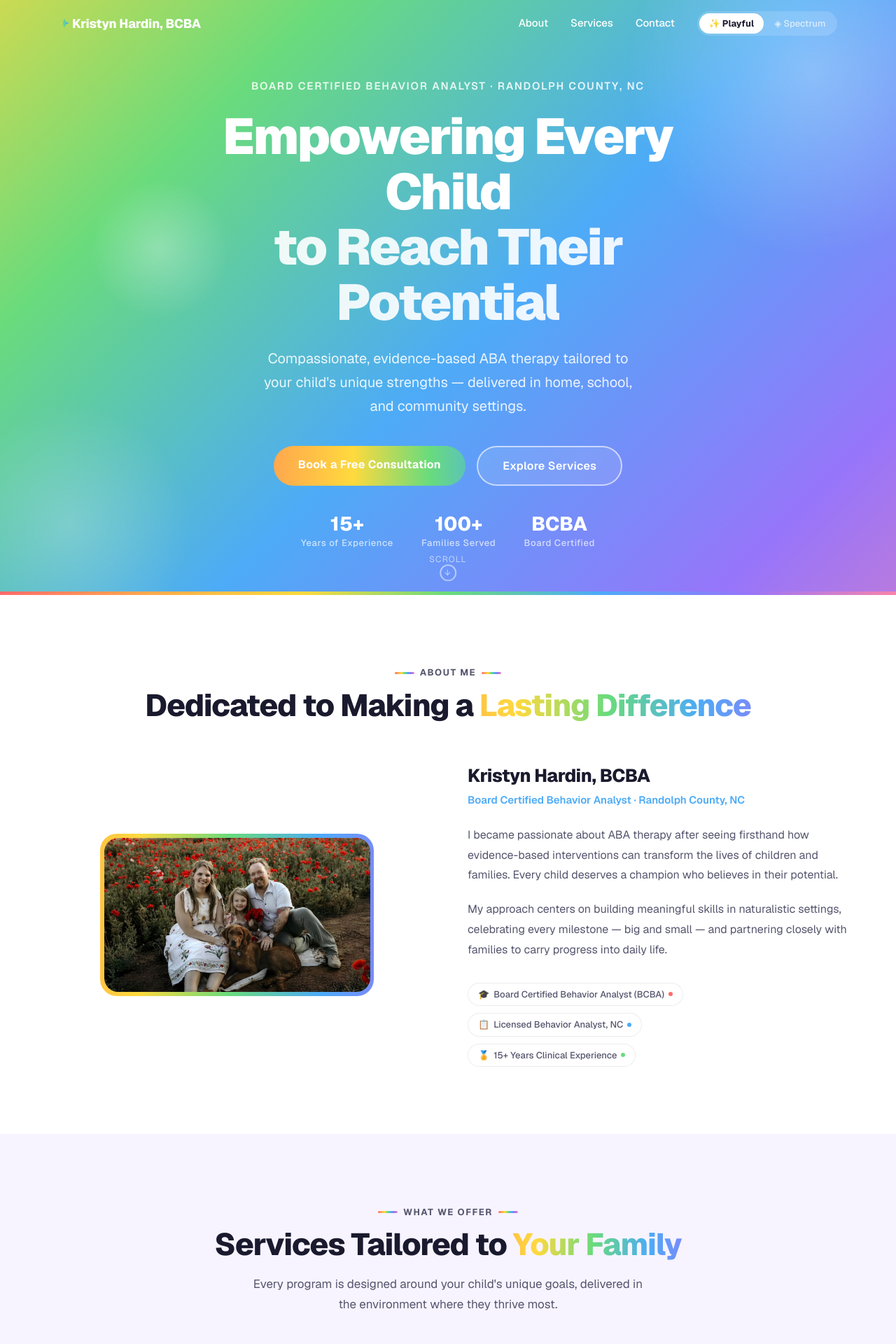
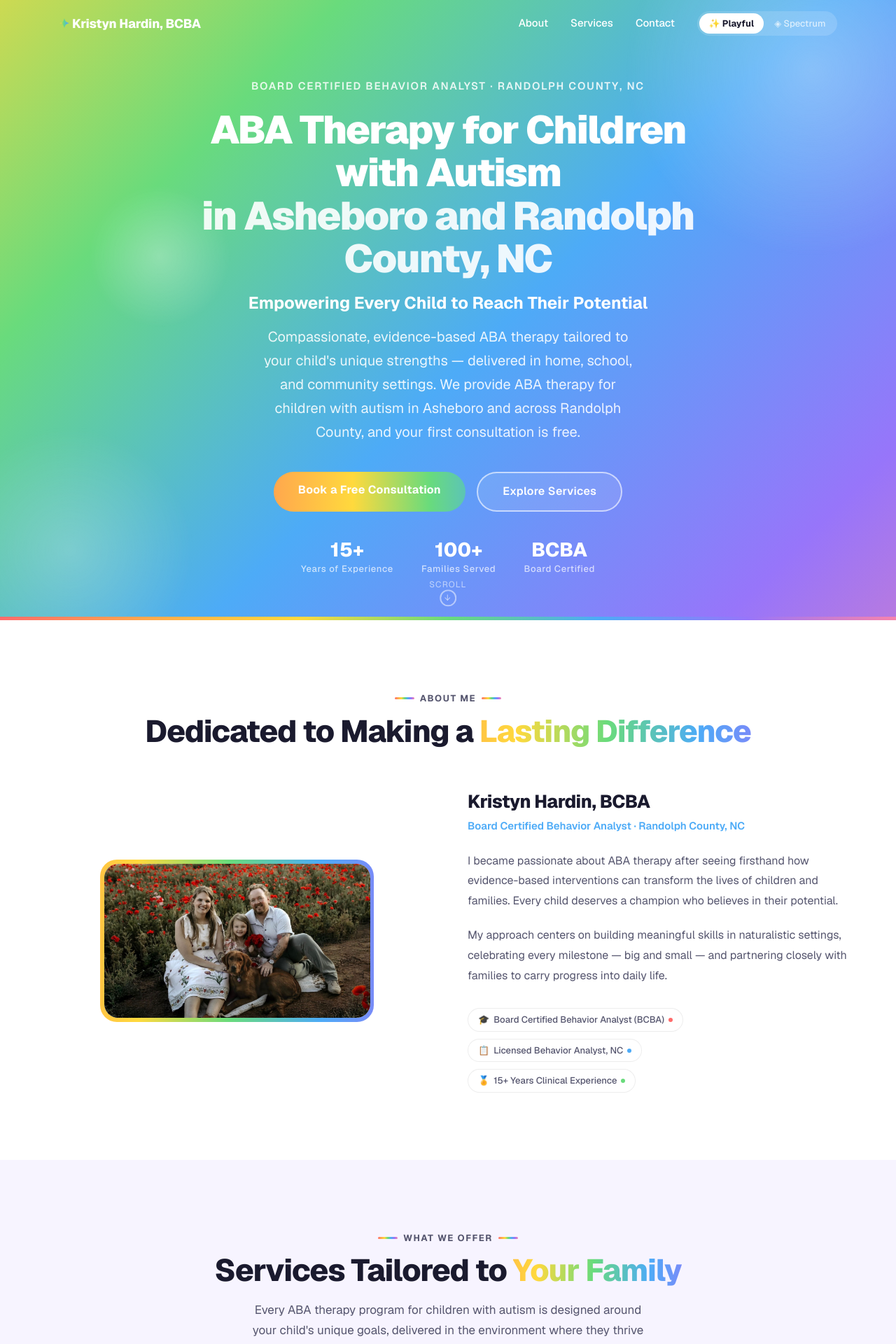
Before and after one commit to dthurber88/aba-prototype, a Next.js app: page / in a window 1280 px wide. Shown: the top 1920 px of the page at 70% size. Built offline with nearby package versions, Linux system fonts and the light colour scheme.

Commit message:
Update title, H1, hero text and footer areas served for local search

```diff
--- a/app/components/Footer.tsx
+++ b/app/components/Footer.tsx
@@ -2,6 +2,15 @@ const LINKS = [
   { label: "About", href: "#about" },
   { label: "Services", href: "#services" },
   { label: "Contact", href: "#contact" },
+];
+
+// Edit this list to add or remove towns shown in the footer.
+const AREAS_SERVED = [
+  "Asheboro", "Archdale", "Randleman", "Liberty", "Ramseur", "Franklinville",
+  "Seagrove", "Trinity", "Staley", "Julian", "Sophia", "Level Cross",
+  "Cedar Falls", "High Point", "Thomasville", "Greensboro", "Pleasant Garden",
+  "Jamestown", "Denton", "Lexington", "Biscoe", "Star", "Troy", "Candor",
+  "Siler City", "Robbins", "Carthage",
 ];
 
 export default function Footer() {
@@ -68,6 +77,30 @@ export default function Footer() {
           </nav>
         </div>
 
+        {/* Areas served */}
+        <div>
+          <h2
+            style={{
+              color: "var(--text-primary)",
+              fontWeight: 700,
+              fontSize: "0.875rem",
+              marginBottom: "0.25rem",
+            }}
+          >
+            Areas we serve
+          </h2>
+          <p
+            style={{
+              color: "var(--text-secondary)",
+              fontSize: "0.8125rem",
+              lineHeight: 1.6,
+            }}
+          >
+            {AREAS_SERVED.join(", ")} and surrounding communities in Randolph
+            County and the Piedmont Triad, NC.
+          </p>
+        </div>
+
         {/* Bottom row */}
         <div
           style={{
--- a/app/components/HeroSection.tsx
+++ b/app/components/HeroSection.tsx
@@ -42,13 +42,13 @@ export default function HeroSection() {
           style={{
             color: "#ffffff",
             fontWeight: 900,
-            fontSize: "clamp(2.5rem, 6vw, 4.5rem)",
+            fontSize: "clamp(2rem, 5vw, 3.5rem)",
             lineHeight: 1.1,
             letterSpacing: "-0.03em",
-            marginBottom: "1.5rem",
+            marginBottom: "1rem",
           }}
         >
-          Empowering Every Child
+          ABA Therapy for Children with Autism
           <br />
           <span
             style={{
@@ -58,9 +58,22 @@ export default function HeroSection() {
               backgroundClip: "text",
             }}
           >
-            to Reach Their Potential
+            in Asheboro and Randolph County, NC
           </span>
         </h1>
+
+        <p
+          className="animate-fade-up-1"
+          style={{
+            color: "#ffffff",
+            fontWeight: 700,
+            fontSize: "clamp(1.125rem, 3vw, 1.5rem)",
+            lineHeight: 1.3,
+            marginBottom: "1rem",
+          }}
+        >
+          Empowering Every Child to Reach Their Potential
+        </p>
 
         <p
           className="animate-fade-up-2"
@@ -74,6 +87,8 @@ export default function HeroSection() {
         >
           Compassionate, evidence-based ABA therapy tailored to your child&apos;s
           unique strengths — delivered in home, school, and community settings.
+          We provide ABA therapy for children with autism in Asheboro and across
+          Randolph County, and your first consultation is free.
         </p>
 
         <div
--- a/app/components/ServicesSection.tsx
+++ b/app/components/ServicesSection.tsx
@@ -87,8 +87,9 @@ export default function ServicesSection() {
               margin: "0 auto",
             }}
           >
-            Every program is designed around your child&apos;s unique goals, delivered
-            in the environment where they thrive most.
+            Every ABA therapy program for children with autism is designed around
+            your child&apos;s unique goals, delivered in the environment where
+            they thrive most.
           </p>
         </div>
 
--- a/app/layout.tsx
+++ b/app/layout.tsx
@@ -13,24 +13,14 @@ export const metadata: Metadata = {
   alternates: {
     canonical: "/",
   },
-  title: "Kristyn Hardin, BCBA | ABA Therapy Services in Asheboro, North Carolina",
+  title:
+    "Autism Services & ABA Therapy in Asheboro and Randolph County, NC | Kristyn Hardin, BCBA",
   description:
-    "Compassionate, evidence-based Applied Behavior Analysis therapy for children with autism spectrum disorder in Asheboro, North Carolina. Board Certified Behavior Analyst with 15+ years of experience.",
-  keywords: [
-    "ABA therapy",
-    "BCBA",
-    "Applied Behavior Analysis",
-    "autism therapy",
-    "autism spectrum disorder",
-    "Asheboro",
-    "North Carolina",
-    "behavior analyst",
-    "child therapy",
-  ],
+    "ABA therapy for children with autism in Asheboro and Randolph County, NC. Kristyn Hardin, BCBA offers home, school and community support. Free consultation.",
   openGraph: {
-    title: "Kristyn Hardin, BCBA | ABA Therapy Services",
+    title: "Autism Services & ABA Therapy in Randolph County, NC | Kristyn Hardin, BCBA",
     description:
-      "Compassionate, evidence-based ABA therapy for children in Asheboro, North Carolina.",
+      "ABA therapy for children with autism in Asheboro and Randolph County, NC. Free first consultation.",
     url: "/",
     siteName: "Kristyn Hardin, BCBA",
     type: "website",
@@ -38,9 +28,9 @@ export const metadata: Metadata = {
   },
   twitter: {
     card: "summary",
-    title: "Kristyn Hardin, BCBA | ABA Therapy Services",
+    title: "Autism Services & ABA Therapy in Randolph County, NC | Kristyn Hardin, BCBA",
     description:
-      "Compassionate, evidence-based ABA therapy for children in Asheboro, North Carolina.",
+      "ABA therapy for children with autism in Asheboro and Randolph County, NC. Free first consultation.",
   },
 };
 
```
